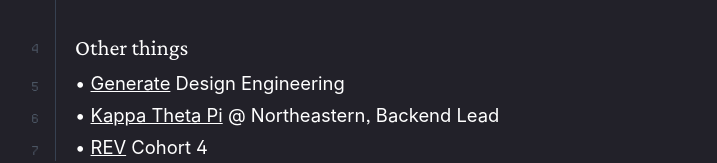
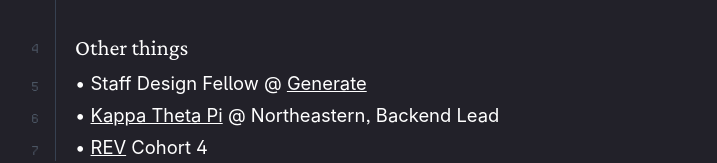
Before and after one commit to RollingRo11/rollingro11.github.io, a Next.js app: page / in a window 1280 px wide. Shown: the part 428-591 px from the top of the page, without its empty margins (289-1006 px from the left). Built offline with nearby package versions, Linux system fonts and the light colour scheme.

Commit message:
LARP OVERDRIVE

```diff
--- a/app/page.tsx
+++ b/app/page.tsx
@@ -514,7 +514,7 @@ export default function Home() {
                   center: true,
                   content: (
                     <div className="text-2xl sm:text-2xl">
-                      •{" "}
+                      • Staff Design Fellow @{" "}
                       <Link
                         href="https://generatenu.com/"
                         className="text-blue-600 no-underline hover:underline dark:text-inherit dark:underline"
@@ -522,8 +522,7 @@ export default function Home() {
                         rel="noopener noreferrer"
                       >
                         Generate
-                      </Link>{" "}
-                      Design Engineering
+                      </Link>
                     </div>
                   ),
                 },
```
